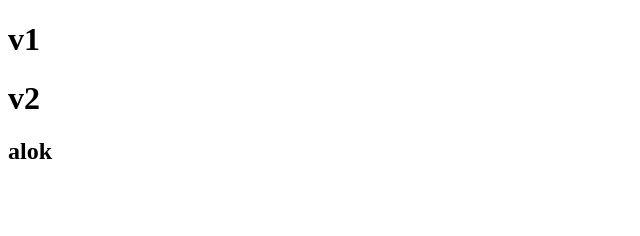
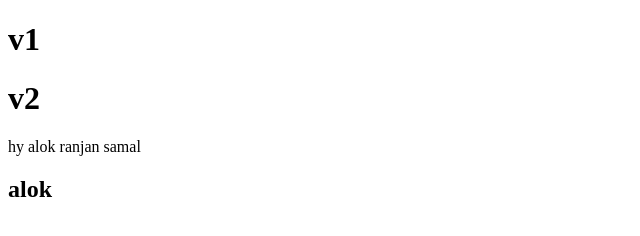
Before and after one commit to babusamal/testing_01, a plain HTML site: page index.html in a window 1280 px wide. Shown: the whole page, without its empty margins (0-640 px from the left). Drawn offline with Linux system fonts and the light colour scheme.

Commit message:
Update index.html

```diff
--- a/index.html
+++ b/index.html
@@ -8,6 +8,7 @@
 <body>
   <h1>v1</h1>
   <h1>v2</h1>
+  <p>hy alok ranjan samal</p>
 
   <h2>alok</h2>
 
```
